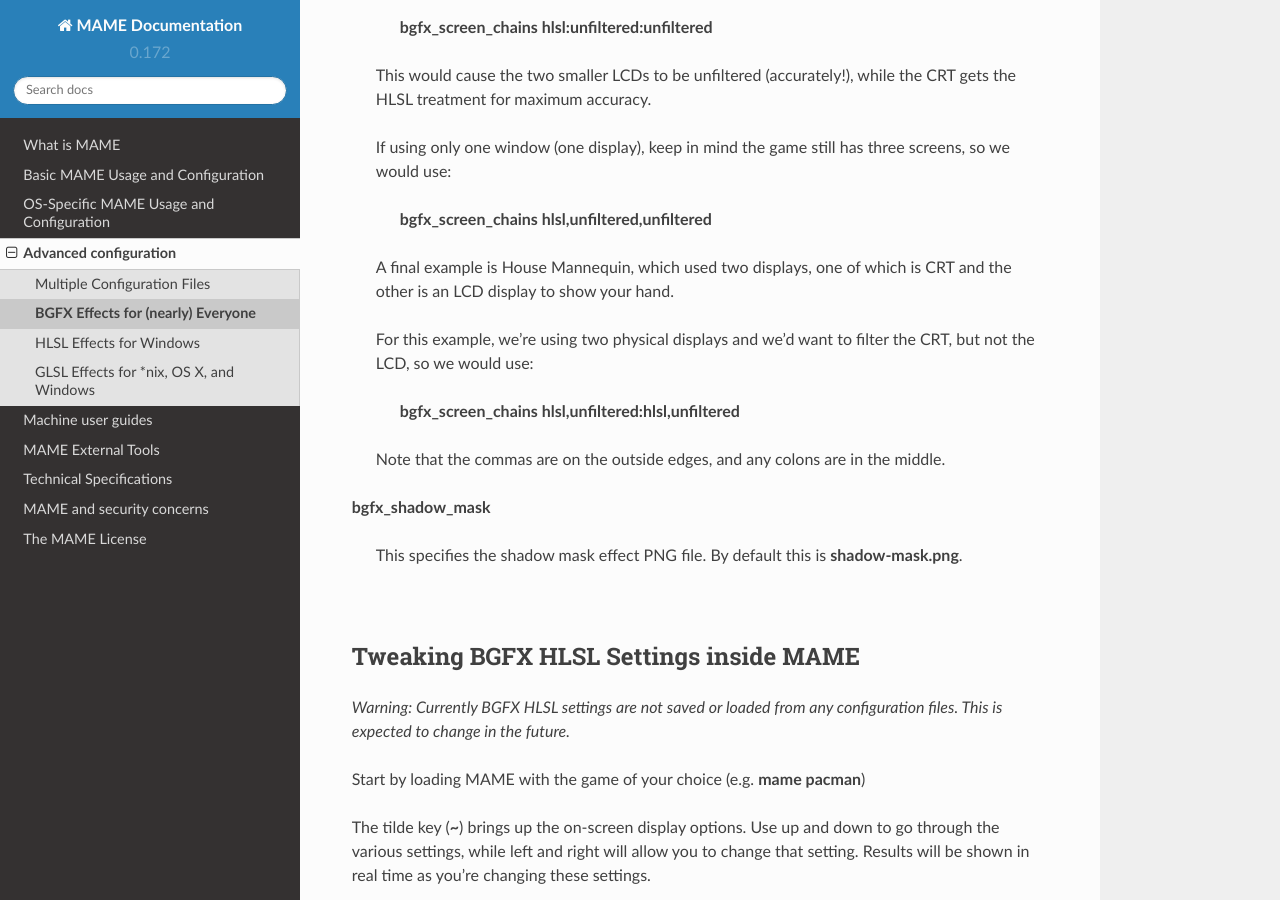
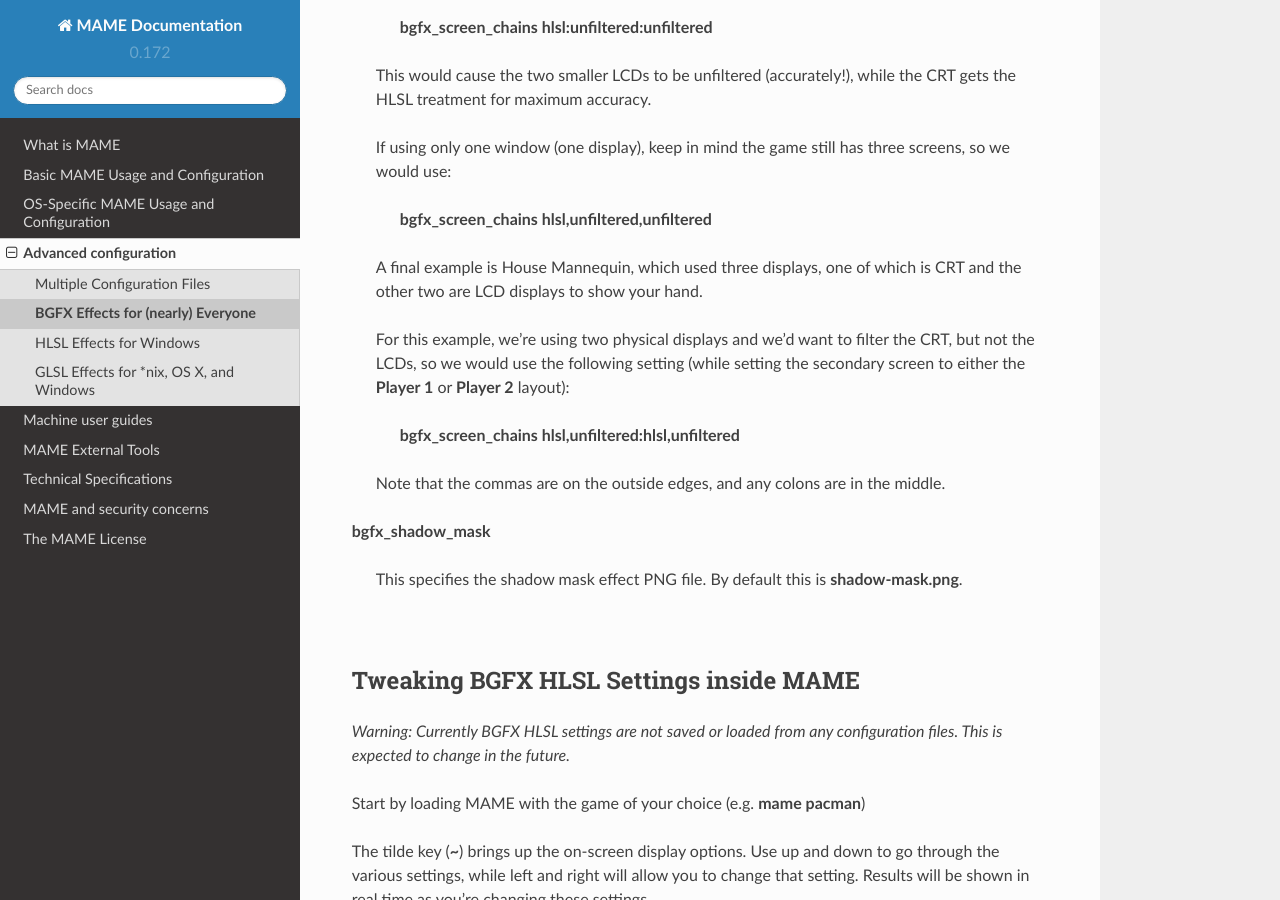
Before and after one commit to mamedev/docs, a Sphinx documentation site: the page built from source/advanced/bgfx.rst, in a window 1280 px wide and 900 px high, scrolled down 3072 px. Built offline with Sphinx 7.4.7 and the Read the Docs theme 2.0.0, drawn with Linux system fonts in a browser that asks for light colours.

Commit message:
BGFX for 173: The Third
This time for sure.

```diff
--- a/source/advanced/bgfx.rst
+++ b/source/advanced/bgfx.rst
@@ -93,9 +93,9 @@ Configuration Settings
 |
 |		**bgfx_screen_chains hlsl,unfiltered,unfiltered**
 |
-|	A final example is House Mannequin, which used two displays, one of which is CRT and the other is an LCD display to show your hand.
+|	A final example is House Mannequin, which used three displays, one of which is CRT and the other two are LCD displays to show your hand.
 |
-|	For this example, we're using two physical displays and we'd want to filter the CRT, but not the LCD, so we would use:
+|	For this example, we're using two physical displays and we'd want to filter the CRT, but not the LCDs, so we would use the following setting (while setting the secondary screen to either the **Player 1** or **Player 2** layout):
 |
 |		**bgfx_screen_chains hlsl,unfiltered:hlsl,unfiltered**
 |
```
